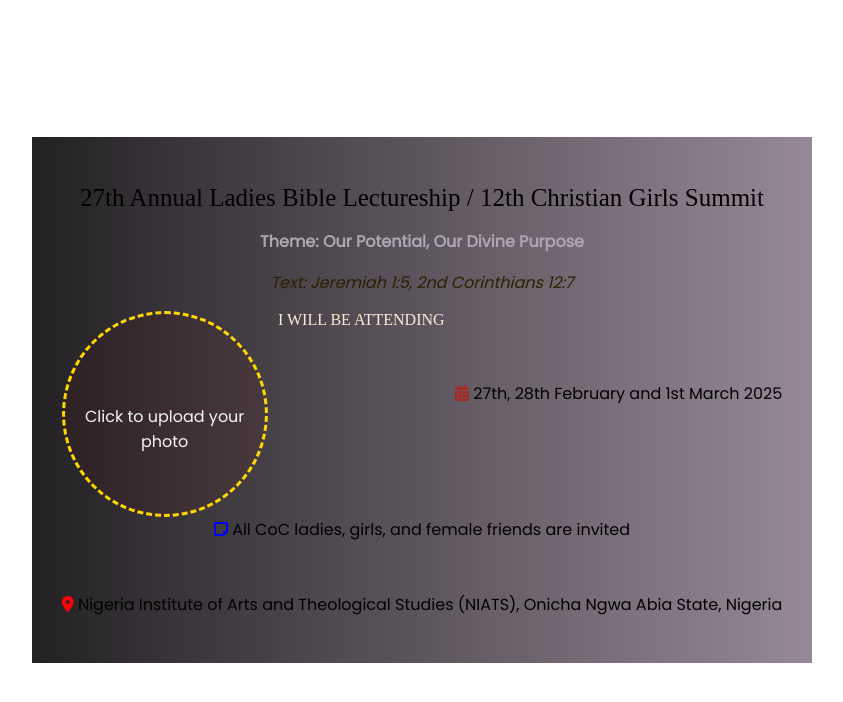
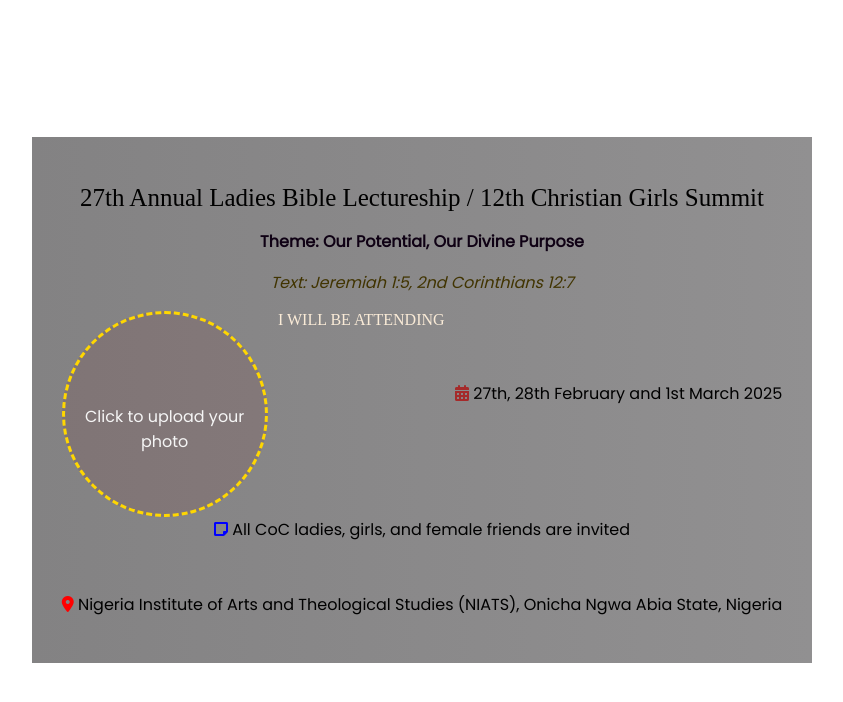
Before and after one commit to Ugboizu/CGS, a plain HTML site: page index.html in a window 1280 px wide. Shown: the whole page, without its empty margins (218-1061 px from the left). Drawn offline with Linux system fonts and the light colour scheme; a web font is replaced by a local one.

Commit message:
background change

```diff
--- a/index.css
+++ b/index.css
@@ -16,7 +16,7 @@ body {
 }
 
 #flyer-container {
-	background: linear-gradient(to right, #232124, #978997);
+	background: linear-gradient(to right, #838283, #919091);
 	padding: 30px;
 }
 
@@ -31,13 +31,13 @@ body {
 .theme {
 	text-align: center;
 	font-size: 16px;
-	color: #aea6b1;
+	color: #0f0114;
 }
 
 .text {
 	text-align: center;
 	font-style: italic;
-	color: #292100;
+	color: #413401;
 }
 
 .photo {
```
